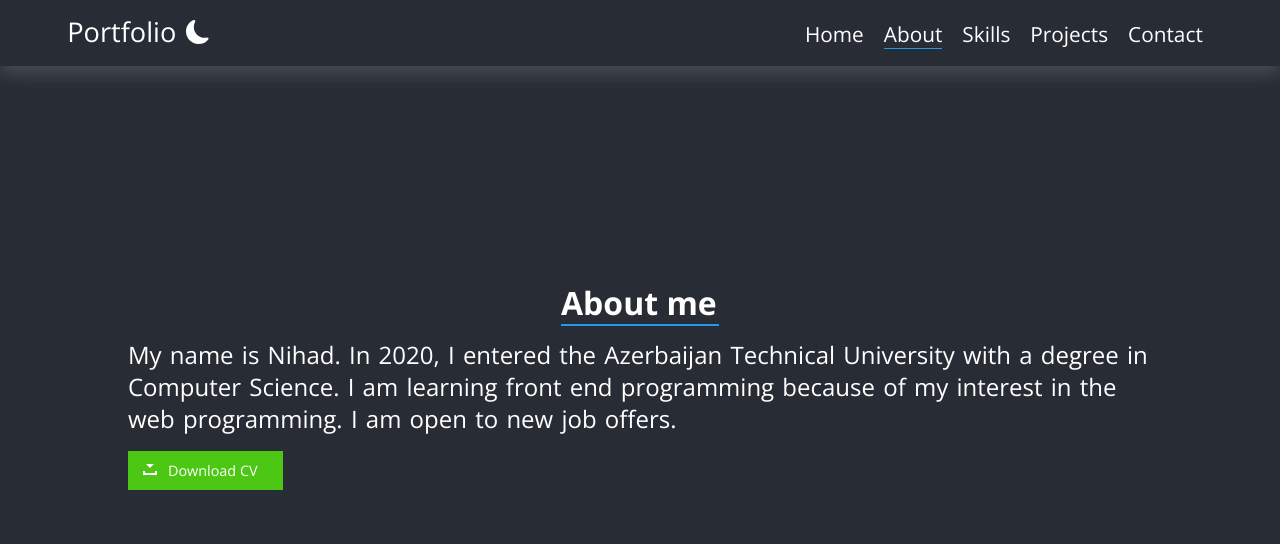
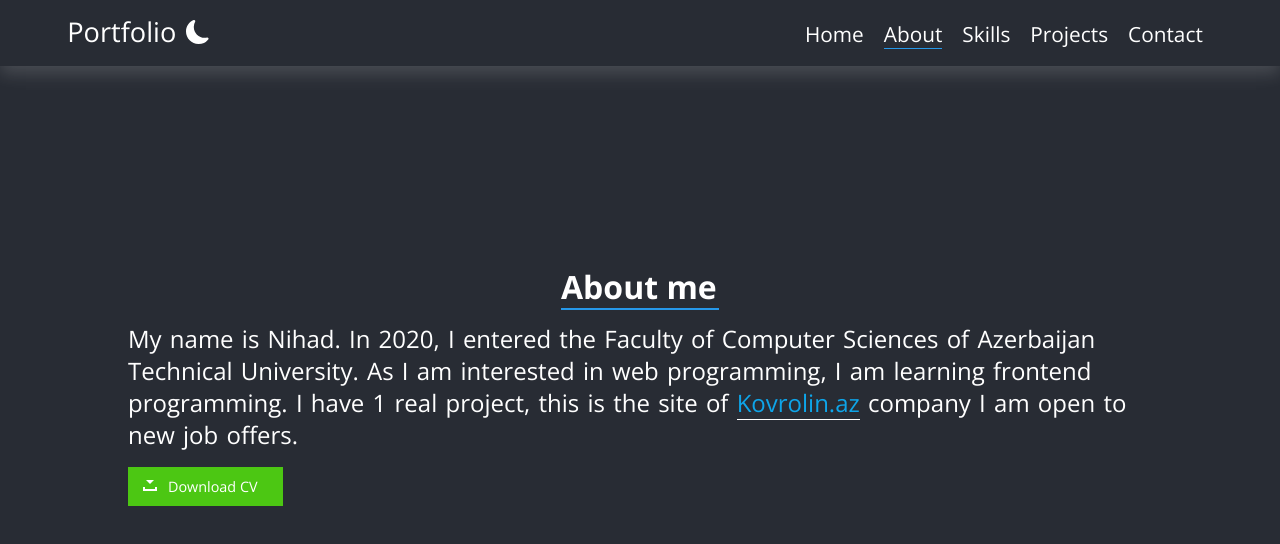
Before and after one commit to Nihad18/portfolio, a React (Create React App) app: page /about in a window 1280 px wide. Shown: the top 544 px of the page. Built offline with nearby package versions, Linux system fonts and the light colour scheme.

Commit message:
added framer motion animation and updated cv and about content

```diff
--- a/src/components/About.jsx
+++ b/src/components/About.jsx
@@ -1,24 +1,38 @@
 import React from "react";
 import { Helmet } from "react-helmet";
-import cv from "../CV.pdf";
+import { motion } from "framer-motion";
+import cv from "../Nihad-Balakishiyev-CV.pdf";
 function About() {
-      <Helmet>
-        <title>About</title>
-      </Helmet>
+  <Helmet>
+    <title>About</title>
+  </Helmet>;
   return (
-    <div className='about-container'>
+    <motion.div
+      initial={{ opacity: 0 }}
+      animate={{ opacity: 1 }}
+      className='about-container'
+    >
       <div className='row'>
         <h1 className='header'>About me</h1>
         <p className='about-text'>
-          My name is Nihad. In 2020, I entered the Azerbaijan Technical
-          University with a degree in Computer Science. I am learning front end
-          programming because of my interest in the web programming. I am open
-          to new job offers.
+          My name is Nihad. In 2020, I entered the Faculty of Computer Sciences
+          of Azerbaijan Technical University. As I am interested in web
+          programming, I am learning frontend programming. I have 1 real
+          project, this is the site of{" "}
+          <a
+            style={{ color: "#0ea5e9", borderBottom: "1px solid white" }}
+            href='https://kovrolin.az/'
+            target='_blank'
+            rel='noreferrer noopener'
+          >
+            Kovrolin.az
+          </a>{" "}
+          company I am open to new job offers.
         </p>
         <a
           href={cv}
           target='_blank'
-          download='Nihad-Balakishiyev-CV'
+          download='Nihad-Balakisiyev-CV'
           className='buttonDownload'
           rel='noopener noreferrer'
         >
@@ -28,7 +42,7 @@ function About() {
           </span>
         </a>
       </div>
-    </div>
+    </motion.div>
   );
 }
 
```
